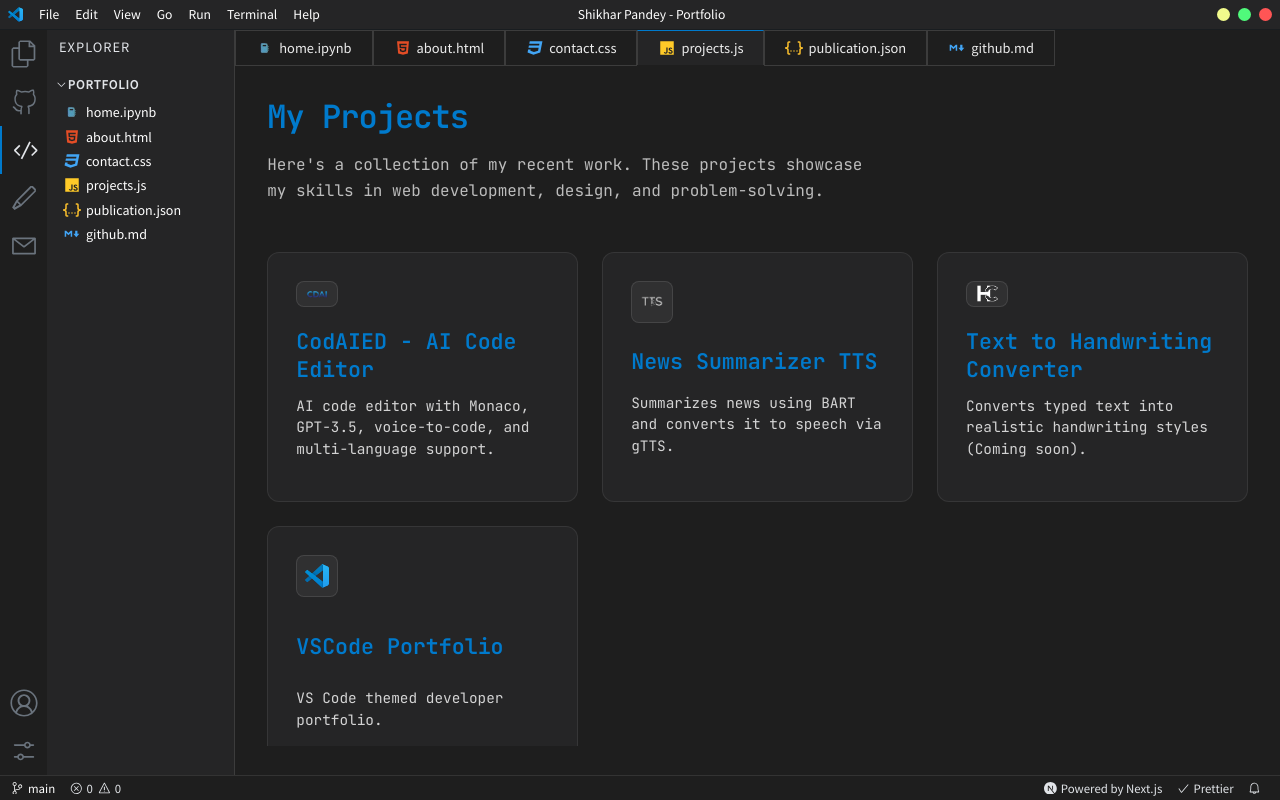
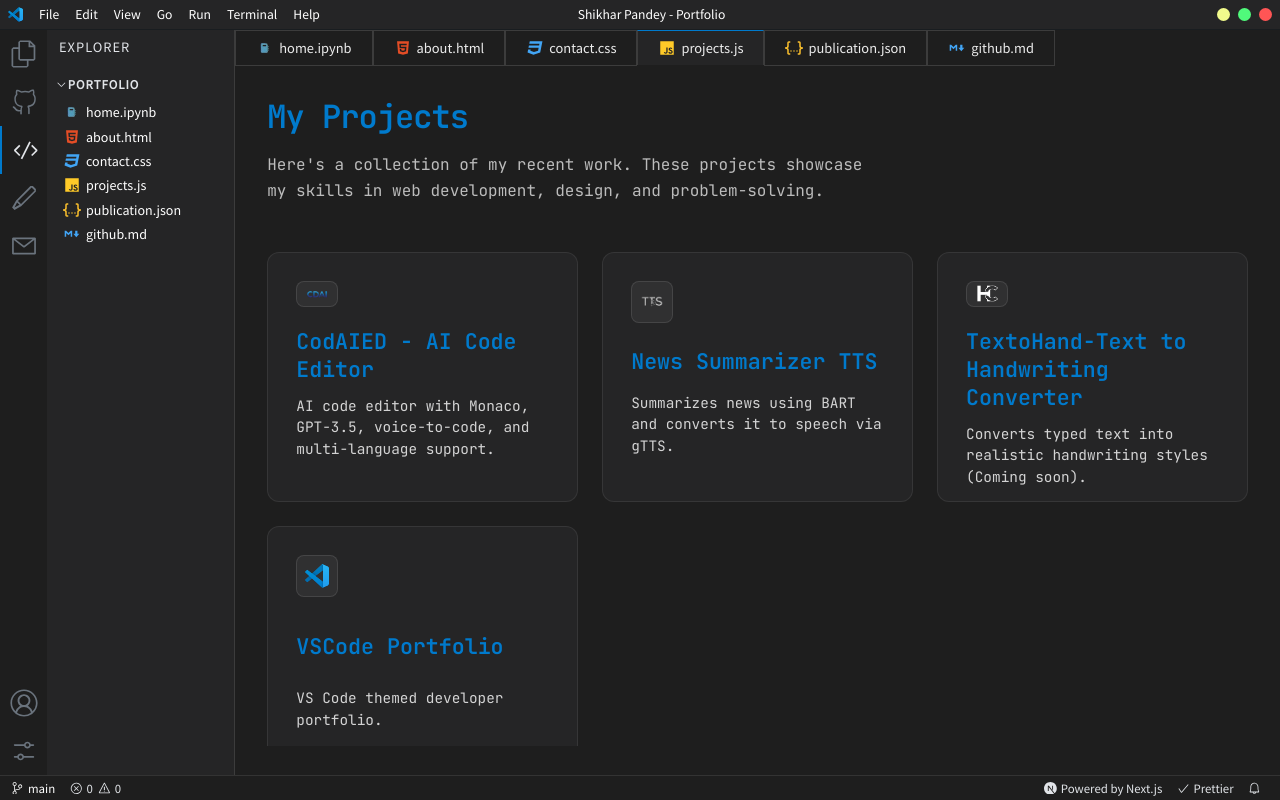
Before and after one commit to pandeyshikhar18/portfoliovs, a Next.js app: page /projects in a window 1280 px wide. Built offline with nearby package versions, Linux system fonts and the light colour scheme.

Commit message:
projects.ts

```diff
--- a/data/projects.ts
+++ b/data/projects.ts
@@ -22,10 +22,10 @@
     slug: 'news-summarizer-tts',
   },
   {
-    title: 'Text to Handwriting Converter',
+    title: 'TextoHand-Text to Handwriting Converter',
     description: 'Converts typed text into realistic handwriting styles (Coming soon).',
     logo: '/logos/HC.png',
-    link: '#',
+    link: 'https://github.com/pandeyshikhar18/TextoHand/tree/main',
     slug: 'text-to-handwriting',
   },
   {
```
